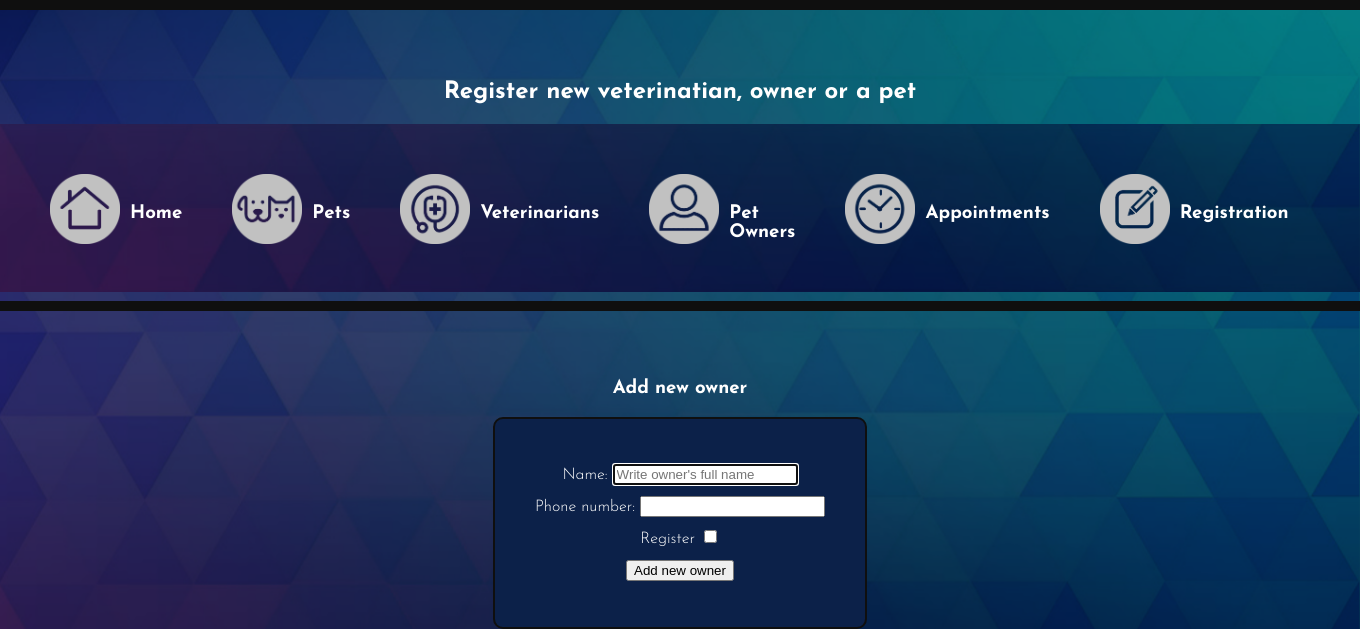
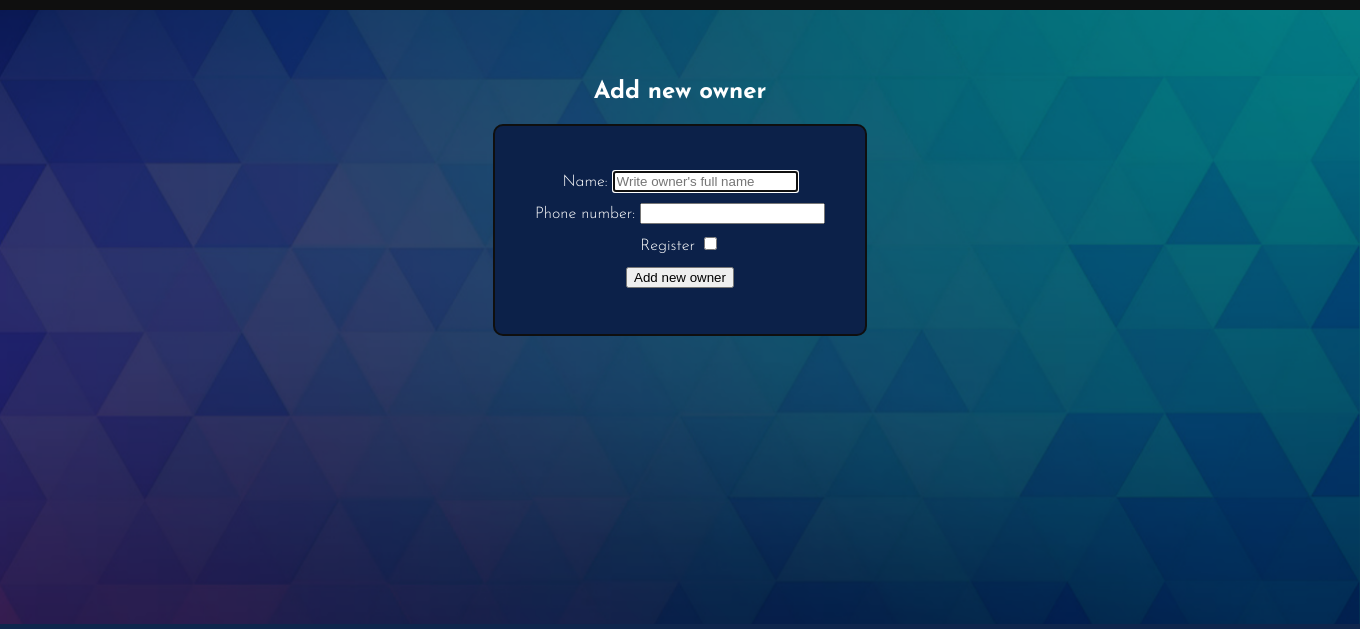
Before and after one commit to Minta-Ra/Python_Veterinary_Management_App_Project, a Flask app: page /registration in a window 1360 px wide. Shown: the part 176-805 px from the top of the page. Run offline with Flask 2, Linux system fonts and the light colour scheme; some web fonts are replaced.

Commit message:
Registration added

```diff
--- a/console.py
+++ b/console.py
@@ -79,8 +79,6 @@ pet_10 = Pet("Teddy", "01-10-2021", "Dog", owner_7, vet_3, "Prescribe puppy worm
 pet_repository.save(pet_10)
 
 
-
-
 ############################################
 all_vets = vet_repository.select_all()
 all_owners = owner_repository.select_all()
--- a/controllers/owner_controller.py
+++ b/controllers/owner_controller.py
@@ -41,7 +41,11 @@ def add_new_owner():
 
     owner = Owner(name, phone_number, registration)
     owner_repository.save(owner)
-    return redirect("/owners")
+
+    if "register" in request.form.keys():
+        return redirect("/pets/new")
+    else:
+        return redirect("/owners")
 
 # SHOW
 # GET '/owners/<id>'
--- a/controllers/registration_controller.py
+++ b/controllers/registration_controller.py
@@ -6,5 +6,5 @@ registrations_blueprint = Blueprint("registration", __name__)
 
 
 @registrations_blueprint.route("/registration")
-def register():
-    return render_template("/registration.html")
+def register_owner():
+    return render_template("/owners/new.html", registration=True)
--- a/templates/owners/new.html
+++ b/templates/owners/new.html
@@ -22,6 +22,11 @@
             <input type="checkbox" id="registration" name="registration">
             <br>
 
+            {% if registration == True %}
+                <!-- Hidden -->
+                <input type="hidden" name="register" value="True">
+            {% endif %}
+
             <!-- Submit button -->
             <input type="submit" value="Add new owner">
 
--- a/templates/pets/edit.html
+++ b/templates/pets/edit.html
@@ -45,7 +45,7 @@
             <label for="treatment_notes">Treatment Notes:</label>
             <br>
 
-            <textarea name="treatment_notes" id="treatment_notes" placeholder="{{ pet.treatment_notes }}" cols="30" rows="2" value="{{ pet.treatment_notes }}"></textarea>
+            <textarea name="treatment_notes" id="treatment_notes" cols="30" rows="2">{{ pet.treatment_notes }}</textarea>
             <br>
 
             <!-- Submit button -->
--- a/templates/registration.html
+++ /dev/null
@@ -1,10 +0,0 @@
-{% extends 'base.html' %}
-
-{% block content %}
-
-<h1 class="h1-name">Register new veterinatian, owner or a pet</h1>
-
-<!-- Implement add new owner, pet and vet -->
-{% include 'owners/new.html' %}
-
-{% endblock content %}
```
